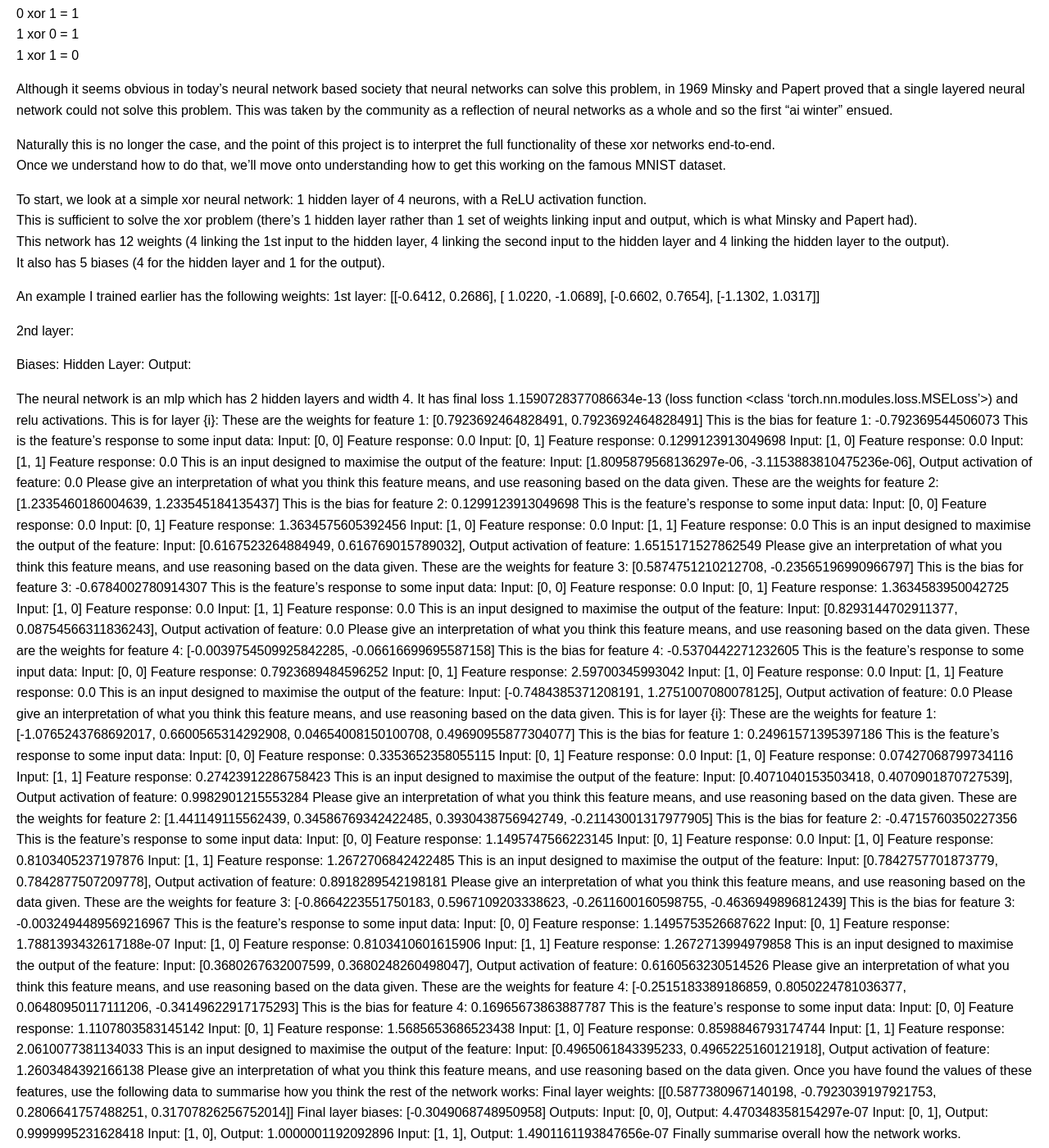
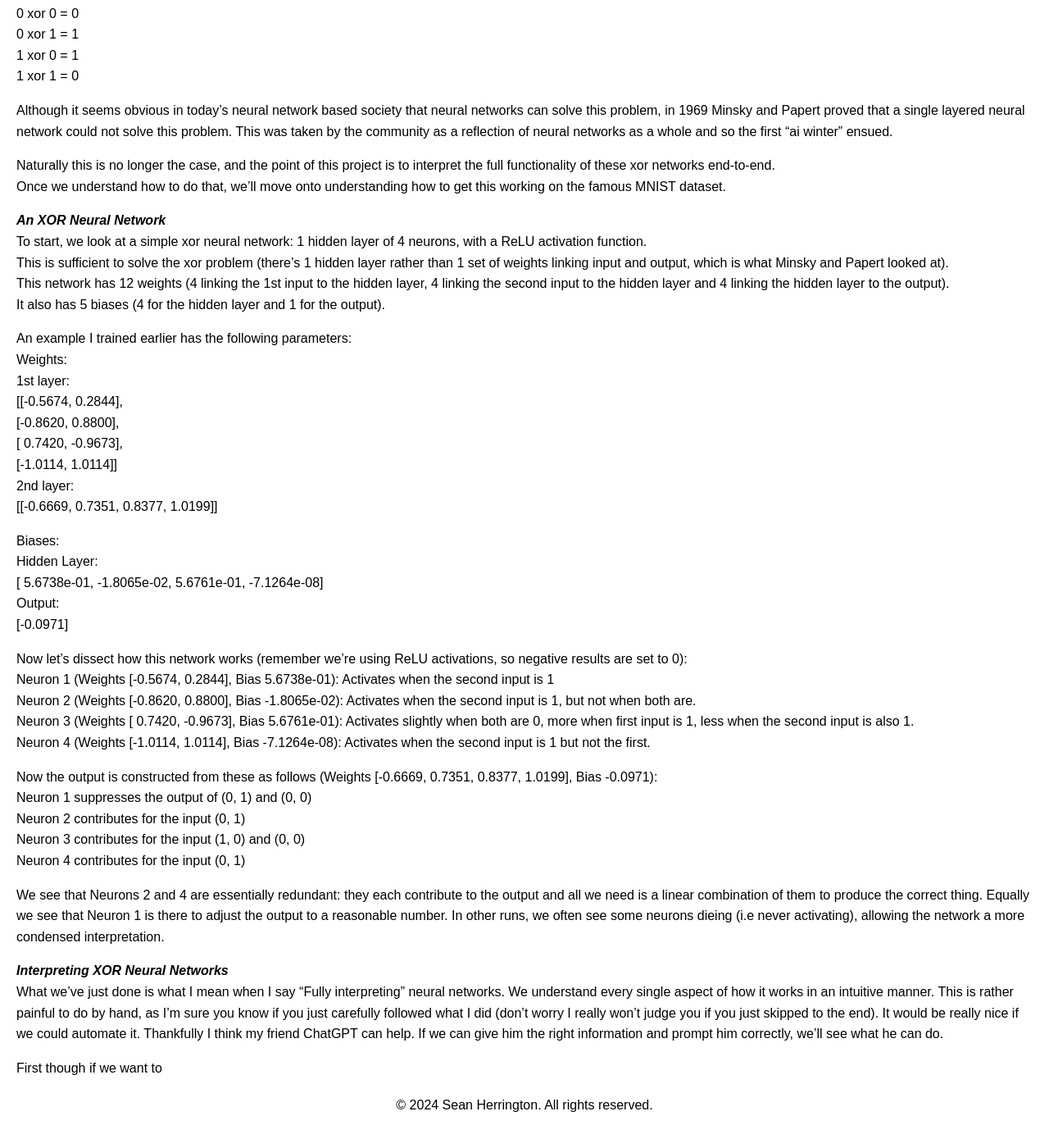
Before and after one commit to Arkleseisure/Arkleseisure.github.io, a Jekyll site: the page built from xor.md, in a window 1280 px wide and 1400 px high, scrolled down 326 px. Shown: the whole window at 82% size. Built offline with Jekyll 4.4.1, drawn with Linux system fonts in a browser that asks for light colours.

Commit message:
Update xor.md

```diff
--- a/xor.md
+++ b/xor.md
@@ -4,6 +4,7 @@ title: XOR
 ---
 
 **XOR Neural Networks**
+***The XOR problem***
 The XOR (exclusive or) problem is defined as follows:
 2 binary inputs
 1 output
@@ -18,164 +19,43 @@ Although it seems obvious in today's neural network based society that neural ne
 Naturally this is no longer the case, and the point of this project is to interpret the full functionality of these xor networks end-to-end.
 Once we understand how to do that, we'll move onto understanding how to get this working on the famous MNIST dataset.
 
+***An XOR Neural Network***
 To start, we look at a simple xor neural network: 1 hidden layer of 4 neurons, with a ReLU activation function.
-This is sufficient to solve the xor problem (there's 1 hidden layer rather than 1 set of weights linking input and output, which is what Minsky and Papert had).
+This is sufficient to solve the xor problem (there's 1 hidden layer rather than 1 set of weights linking input and output, which is what Minsky and Papert looked at).
 This network has 12 weights (4 linking the 1st input to the hidden layer, 4 linking the second input to the hidden layer and 4 linking the hidden layer to the output).
 It also has 5 biases (4 for the hidden layer and 1 for the output).
 
-An example I trained earlier has the following weights:
+An example I trained earlier has the following parameters:
+Weights:
 1st layer:
-[[-0.6412,  0.2686],
- [ 1.0220, -1.0689],
- [-0.6602,  0.7654],
- [-1.1302,  1.0317]]
-
+[[-0.5674,  0.2844],
+[-0.8620,  0.8800],
+[ 0.7420, -0.9673],
+[-1.0114,  1.0114]]
  2nd layer:
-
-
+[[-0.6669,  0.7351,  0.8377,  1.0199]]
 
  Biases:
  Hidden Layer:
+ [ 5.6738e-01, -1.8065e-02,  5.6761e-01, -7.1264e-08]
  Output:
+[-0.0971]
 
+ Now let's dissect how this network works (remember we're using ReLU activations, so negative results are set to 0):
+ Neuron 1 (Weights [-0.5674,  0.2844], Bias 5.6738e-01):  Activates when the second input is 1
+ Neuron 2 (Weights [-0.8620,  0.8800], Bias -1.8065e-02): Activates when the second input is 1, but not when both are.
+ Neuron 3 (Weights [ 0.7420, -0.9673], Bias 5.6761e-01):  Activates slightly when both are 0, more when first input is 1, less when the second input is also 1.
+ Neuron 4 (Weights [-1.0114,  1.0114], Bias -7.1264e-08): Activates when the second input is 1 but not the first.
 
-The neural network is an mlp which has 2 hidden layers and width 4. It has final loss 1.1590728377086634e-13 (loss function <class 'torch.nn.modules.loss.MSELoss'>) and relu activations.
-This is for layer {i}:
- These are the weights for feature 1:
- [0.7923692464828491, 0.7923692464828491]
- This is the bias for feature 1:
- -0.792369544506073
- This is the feature's response to some input data:
- Input: [0, 0]
- Feature response: 0.0
- Input: [0, 1]
- Feature response: 0.1299123913049698
- Input: [1, 0]
- Feature response: 0.0
- Input: [1, 1]
- Feature response: 0.0
- This is an input designed to maximise the output of the feature:
- Input: [1.8095879568136297e-06, -3.1153883810475236e-06], Output activation of feature: 0.0
- Please give an interpretation of what you think this feature means, and use reasoning based on the data given.
- These are the weights for feature 2:
- [1.2335460186004639, 1.233545184135437]
- This is the bias for feature 2:
- 0.1299123913049698
- This is the feature's response to some input data:
- Input: [0, 0]
- Feature response: 0.0
- Input: [0, 1]
- Feature response: 1.3634575605392456
- Input: [1, 0]
- Feature response: 0.0
- Input: [1, 1]
- Feature response: 0.0
- This is an input designed to maximise the output of the feature:
- Input: [0.6167523264884949, 0.616769015789032], Output activation of feature: 1.6515171527862549
- Please give an interpretation of what you think this feature means, and use reasoning based on the data given.
- These are the weights for feature 3:
- [0.5874751210212708, -0.23565196990966797]
- This is the bias for feature 3:
- -0.6784002780914307
- This is the feature's response to some input data:
- Input: [0, 0]
- Feature response: 0.0
- Input: [0, 1]
- Feature response: 1.3634583950042725
- Input: [1, 0]
- Feature response: 0.0
- Input: [1, 1]
- Feature response: 0.0
- This is an input designed to maximise the output of the feature:
- Input: [0.8293144702911377, 0.08754566311836243], Output activation of feature: 0.0
- Please give an interpretation of what you think this feature means, and use reasoning based on the data given.
- These are the weights for feature 4:
- [-0.0039754509925842285, -0.06616699695587158]
- This is the bias for feature 4:
- -0.5370442271232605
- This is the feature's response to some input data:
- Input: [0, 0]
- Feature response: 0.7923689484596252
- Input: [0, 1]
- Feature response: 2.59700345993042
- Input: [1, 0]
- Feature response: 0.0
- Input: [1, 1]
- Feature response: 0.0
- This is an input designed to maximise the output of the feature:
- Input: [-0.7484385371208191, 1.2751007080078125], Output activation of feature: 0.0
- Please give an interpretation of what you think this feature means, and use reasoning based on the data given.
-This is for layer {i}:
- These are the weights for feature 1:
- [-1.0765243768692017, 0.6600565314292908, 0.04654008150100708, 0.49690955877304077]
- This is the bias for feature 1:
- 0.24961571395397186
- This is the feature's response to some input data:
- Input: [0, 0]
- Feature response: 0.3353652358055115
- Input: [0, 1]
- Feature response: 0.0
- Input: [1, 0]
- Feature response: 0.07427068799734116
- Input: [1, 1]
- Feature response: 0.27423912286758423
- This is an input designed to maximise the output of the feature:
- Input: [0.4071040153503418, 0.4070901870727539], Output activation of feature: 0.9982901215553284
- Please give an interpretation of what you think this feature means, and use reasoning based on the data given.
- These are the weights for feature 2:
- [1.441149115562439, 0.34586769342422485, 0.3930438756942749, -0.21143001317977905]
- This is the bias for feature 2:
- -0.4715760350227356
- This is the feature's response to some input data:
- Input: [0, 0]
- Feature response: 1.1495747566223145
- Input: [0, 1]
- Feature response: 0.0
- Input: [1, 0]
- Feature response: 0.8103405237197876
- Input: [1, 1]
- Feature response: 1.2672706842422485
- This is an input designed to maximise the output of the feature:
- Input: [0.7842757701873779, 0.7842877507209778], Output activation of feature: 0.8918289542198181
- Please give an interpretation of what you think this feature means, and use reasoning based on the data given.
- These are the weights for feature 3:
- [-0.8664223551750183, 0.5967109203338623, -0.2611600160598755, -0.4636949896812439]
- This is the bias for feature 3:
- -0.0032494489569216967
- This is the feature's response to some input data:
- Input: [0, 0]
- Feature response: 1.1495753526687622
- Input: [0, 1]
- Feature response: 1.7881393432617188e-07
- Input: [1, 0]
- Feature response: 0.8103410601615906
- Input: [1, 1]
- Feature response: 1.2672713994979858
- This is an input designed to maximise the output of the feature:
- Input: [0.3680267632007599, 0.3680248260498047], Output activation of feature: 0.6160563230514526
- Please give an interpretation of what you think this feature means, and use reasoning based on the data given.
- These are the weights for feature 4:
- [-0.2515183389186859, 0.8050224781036377, 0.06480950117111206, -0.34149622917175293]
- This is the bias for feature 4:
- 0.16965673863887787
- This is the feature's response to some input data:
- Input: [0, 0]
- Feature response: 1.1107803583145142
- Input: [0, 1]
- Feature response: 1.5685653686523438
- Input: [1, 0]
- Feature response: 0.8598846793174744
- Input: [1, 1]
- Feature response: 2.0610077381134033
- This is an input designed to maximise the output of the feature:
- Input: [0.4965061843395233, 0.4965225160121918], Output activation of feature: 1.2603484392166138
- Please give an interpretation of what you think this feature means, and use reasoning based on the data given.
- Once you have found the values of these features, use the following data to summarise how you think the rest of the network works:
- Final layer weights: [[0.5877380967140198, -0.7923039197921753, 0.2806641757488251, 0.31707826256752014]]
- Final layer biases: [-0.3049068748950958]
- Outputs:
-Input: [0, 0], Output: 4.470348358154297e-07
-Input: [0, 1], Output: 0.9999995231628418
-Input: [1, 0], Output: 1.0000001192092896
-Input: [1, 1], Output: 1.4901161193847656e-07
- Finally summarise overall how the network works.
+ Now the output is constructed from these as follows (Weights [-0.6669,  0.7351,  0.8377,  1.0199], Bias -0.0971):
+ Neuron 1 suppresses the output of (0, 1) and (0, 0)
+ Neuron 2 contributes for the input (0, 1)
+ Neuron 3 contributes for the input (1, 0) and (0, 0)
+ Neuron 4 contributes for the input (0, 1)
+
+We see that Neurons 2 and 4 are essentially redundant: they each contribute to the output and all we need is a linear combination of them to produce the correct thing. Equally we see that Neuron 1 is there to adjust the output to a reasonable number. In other runs, we often see some neurons dieing (i.e never activating), allowing the network a more condensed interpretation.
+
+***Interpreting XOR Neural Networks***
+What we've just done is what I mean when I say "Fully interpreting" neural networks. We understand every single aspect of how it works in an intuitive manner. This is rather painful to do by hand, as I'm sure you know if you just carefully followed what I did (don't worry I really won't judge you if you just skipped to the end). It would be really nice if we could automate it. Thankfully I think my friend ChatGPT can help. If we can give him the right information and prompt him correctly, we'll see what he can do.
+
+First though if we want to
```
